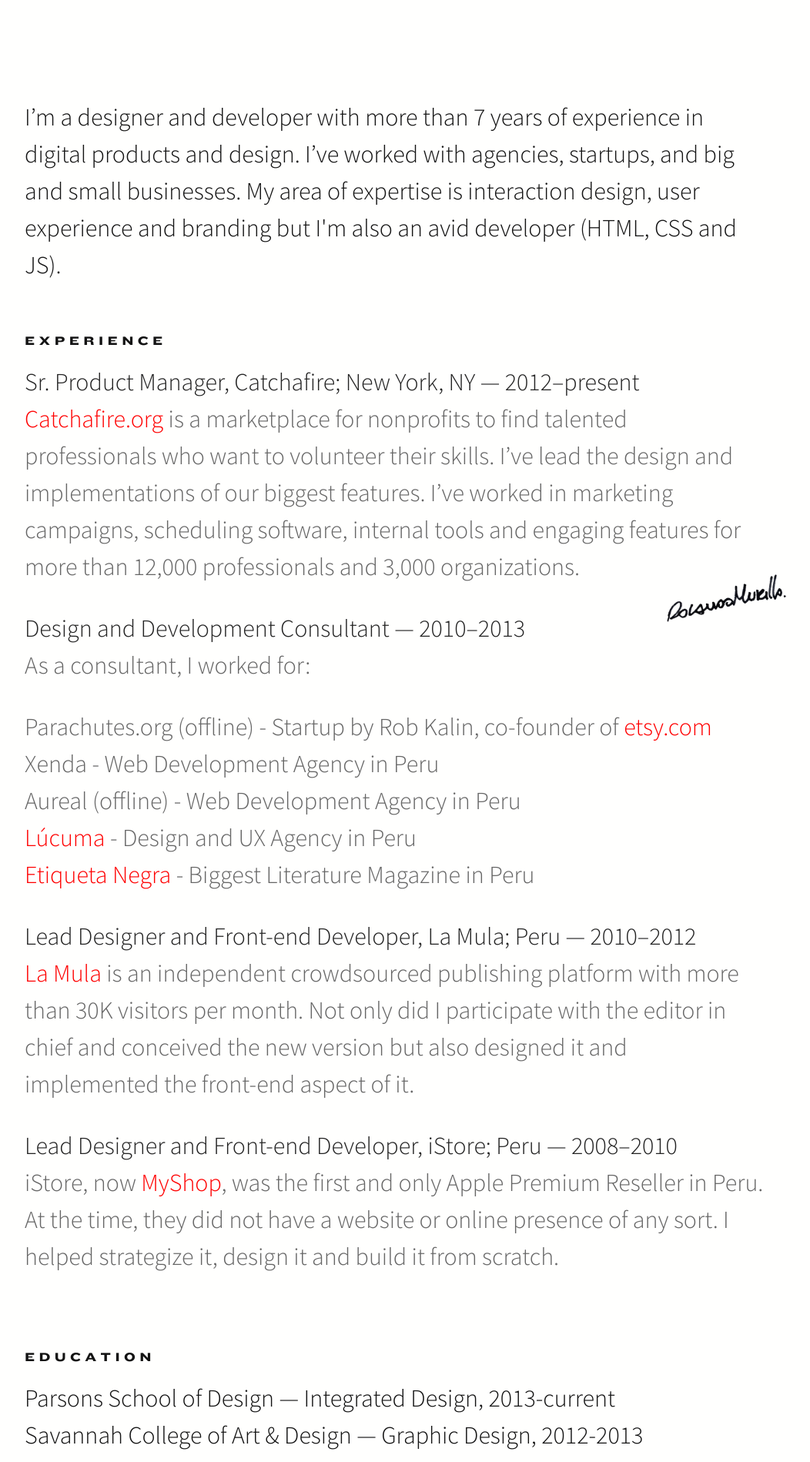
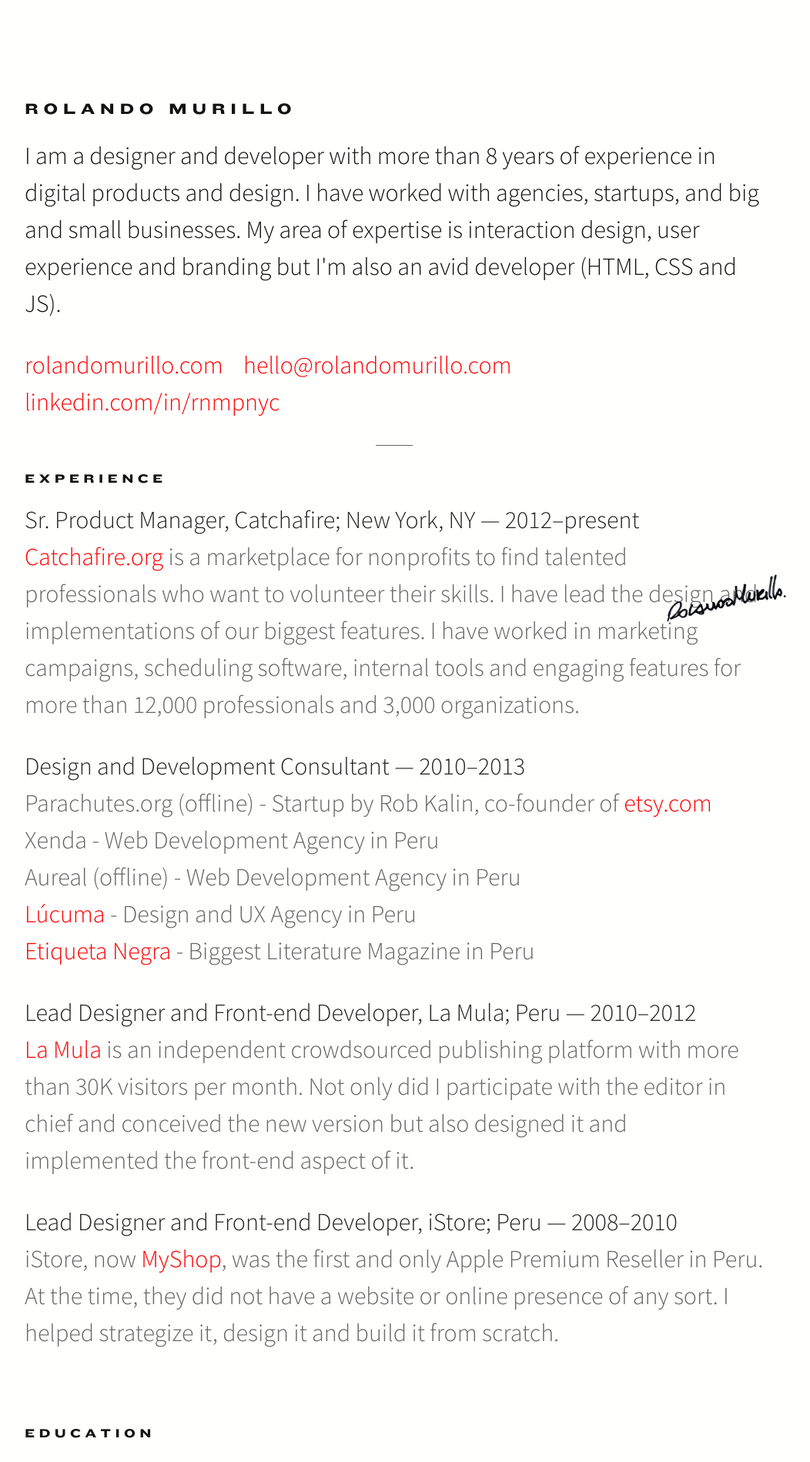
Before and after one commit to rnmp/rnmp.github.io, a Jekyll site: the page built from resume.html, in a window 1280 px wide. Shown: the top 1899 px of the page at 77% size, without its empty margins (128-1180 px from the left). Built offline with Jekyll 4.4.1, drawn with Linux system fonts in a browser that asks for light colours; comment, search, counter and statistics services are not loaded; some of the changed text lies outside the part shown.

Commit message:
resume refinements (homework)

```diff
--- a/resume.html
+++ b/resume.html
@@ -5,18 +5,23 @@
 ---
 
 <section class="major-section">
-  <p>I’m a designer and developer with more than 7 years of experience in digital products and design. I’ve worked with agencies, startups, and big and small businesses. My area of expertise is interaction design, user experience and branding but I'm also an avid developer (HTML, CSS and JS).</p>
+  <h1 style="font-size: 20px">Rolando Murillo</h1>
+  <p>I am a designer and developer with more than 8 years of experience in digital products and design. I have worked with agencies, startups, and big and small businesses. My area of expertise is interaction design, user experience and branding but I'm also an avid developer (HTML, CSS and JS).</p>
+  <p class="resume-links">
+    <a href="http://rolandomurillo.com/" style="margin-right: 20px;">rolandomurillo.com</a>
+    <a href="mailto:hello@rolandomurillo.com" style="margin-right: 20px;">hello@rolandomurillo.com</a>
+    <a href="http://linkedin.com/in/rnmpnyc">linkedin.com/in/rnmpnyc</a>
+  </p>
 </section>
-
+<hr>
 <section class="major-section">
   <h1>Experience</h1>
   <article class="resume-experience">
-    <h1>Sr. Product Manager, Catchafire; New York, NY — 2012–present</h1>
-    <p><a href="https://www.catchafire.org" target="_blank">Catchafire.org</a> is a marketplace for nonprofits to find talented professionals who want to volunteer their skills. I’ve lead the design and implementations of our biggest features. I’ve worked in marketing campaigns, scheduling software, internal tools and engaging features for more than 12,000 professionals and 3,000 organizations.</p>
+    <h1><strong>Sr. Product Manager, Catchafire; New York, NY — 2012–present</strong></h1>
+    <p><a href="https://www.catchafire.org" target="_blank">Catchafire.org</a> is a marketplace for nonprofits to find talented professionals who want to volunteer their skills. I have lead the design and implementations of our biggest features. I have worked in marketing campaigns, scheduling software, internal tools and engaging features for more than 12,000 professionals and 3,000 organizations.</p>
   </article>
   <article class="resume-experience">
-    <h1>Design and Development Consultant — 2010–2013</h1>
-    <p>As a consultant, I worked for:</p>
+    <h1><strong>Design and Development Consultant — 2010–2013</strong></h1>
     <ul>
       <li>Parachutes.org (offline) - Startup by Rob Kalin, co-founder of <a href="https://www.etsy.com" target="_blank">etsy.com</a></li>
       <li>Xenda - Web Development Agency in Peru</li>
@@ -26,11 +31,11 @@
     </ul>
   </article>
   <article class="resume-experience">
-    <h1>Lead Designer and Front-end Developer, La Mula; Peru — 2010–2012</h1>
+    <h1><strong>Lead Designer and Front-end Developer, La Mula; Peru — 2010–2012</strong></h1>
     <p><a href="https://www.lamula.pe" target="_blank">La Mula</a> is an independent crowdsourced publishing platform with more than 30K visitors per month. Not only did I participate with the editor in chief and conceived the new version but also designed it and implemented the front-end aspect of it.</p>
   </article>
   <article class="resume-experience">
-    <h1>Lead Designer and Front-end Developer, iStore; Peru — 2008–2010</h1>
+    <h1><strong>Lead Designer and Front-end Developer, iStore; Peru — 2008–2010</strong></h1>
     <p>iStore, now <a href="https://www.myshop.pe" target="_blank">MyShop</a>, was the first and only Apple Premium Reseller in Peru. At the time, they did not have a website or online presence of any sort. I helped strategize it, design it and build it from scratch.</p>
   </article>
 </section>
@@ -45,9 +50,9 @@
 </section>
 <section class="major-section">
   <h1>Skills</h1>
-  <p>Branding, UI/UX design, Service Design, Marketing, Product Design, Front-end Development, Backend Development.</p>
+  <p>UI/UX design, Branding, Service Design, Marketing, Product Design,<br>Front-end Development and Backend Development.</p>
 </section>
-<section class="major-section">
+<!-- <section class="major-section">
   <h1>References</h1>
   <ul>
     <li>Jared Nuzzolillo, CTO of Catchafire.org</li>
@@ -56,4 +61,4 @@
     <li>Roger Miranda, Lead Design, Etiqueta Negra</li>
     <li>Gustavo Beathyate, IT of iStore</li>
   </ul>
-</section>
+</section> -->
--- a/site.css
+++ b/site.css
@@ -129,6 +129,9 @@
 /*article*/.resume-experience {
 	margin-bottom: 1em;
 }
+/*article*/.resume-experience strong {
+	font-weight: 400;
+}
 /*article*/.resume-experience h1 {
 	color: #232323;
 }
@@ -185,3 +188,16 @@
 		font-size: 16px;
 	}
 }
+@media print {
+	body {
+		font-size: 9pt;
+	}
+	.canvas {
+		width: auto;
+		margin: .45in 1in;
+		padding: 0;
+	}
+	#signature {
+		display: none;
+	}
+}
```
Also changed, not shown: views.md (+8 -0 lines).
